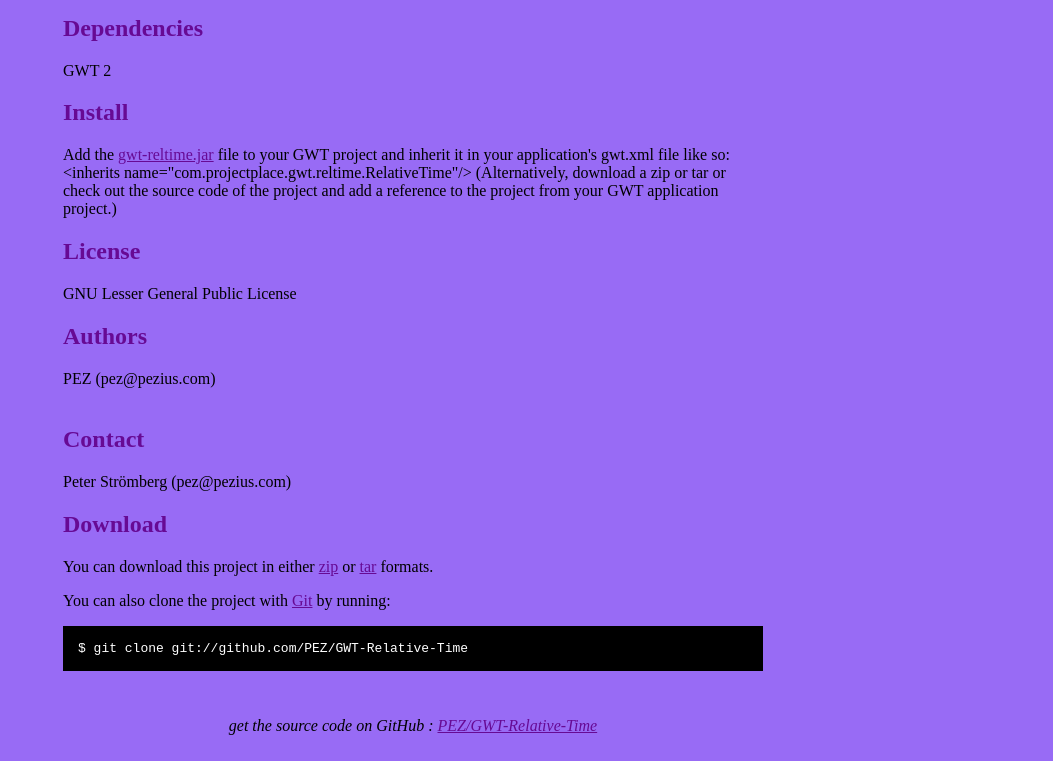
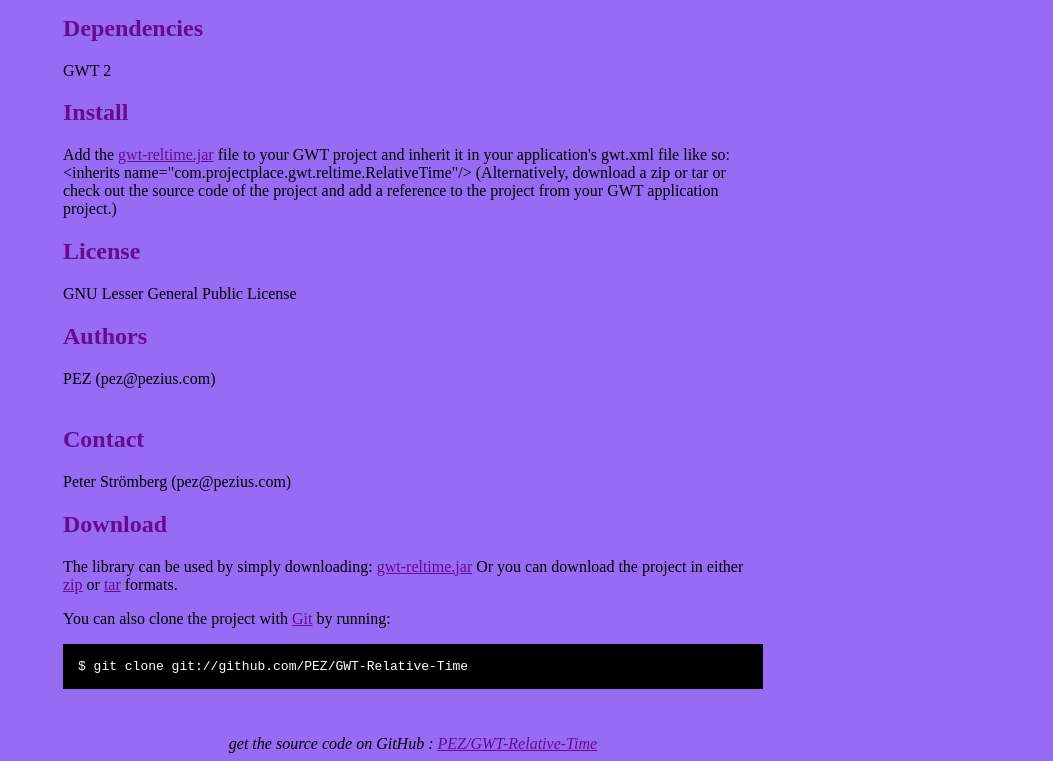
Before and after one commit to PEZ/GWT-Relative-Time, a plain HTML site: page index.html in a window 1280 px wide. Shown: the part 322-1083 px from the top of the page, without its empty margins (227-1280 px from the left). Drawn offline with Linux system fonts and the light colour scheme.

Commit message:
Updated the Downloads section.

```diff
--- a/index.html
+++ b/index.html
@@ -87,7 +87,9 @@
 
     <h2>Download</h2>
     <p>
-      You can download this project in either
+      The library can be used by simply downloading:
+      <a href="http://github.com/downloads/PEZ/GWT-Relative-Time/gwt-reltime.jar">gwt-reltime.jar</a>
+      Or you can download the project in either
       <a href="http://github.com/PEZ/GWT-Relative-Time/zipball/master">zip</a> or
       <a href="http://github.com/PEZ/GWT-Relative-Time/tarball/master">tar</a> formats.
     </p>
```
